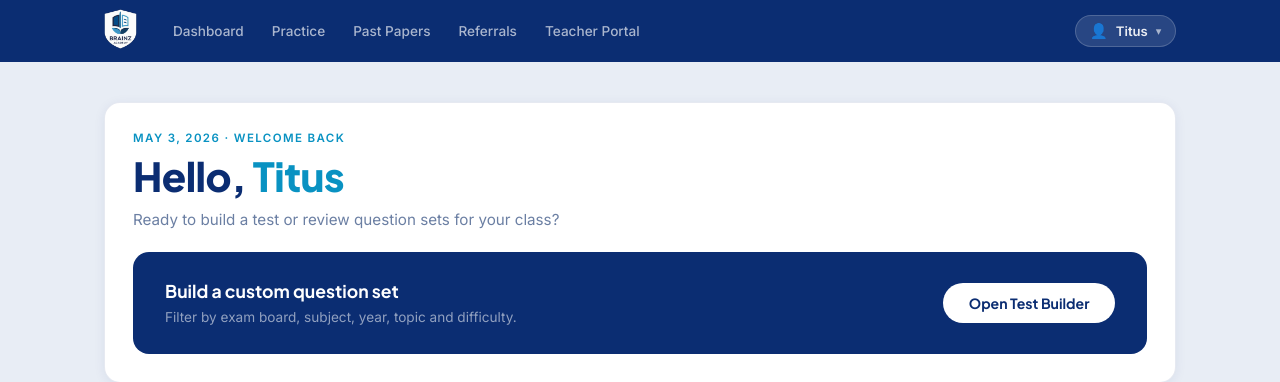
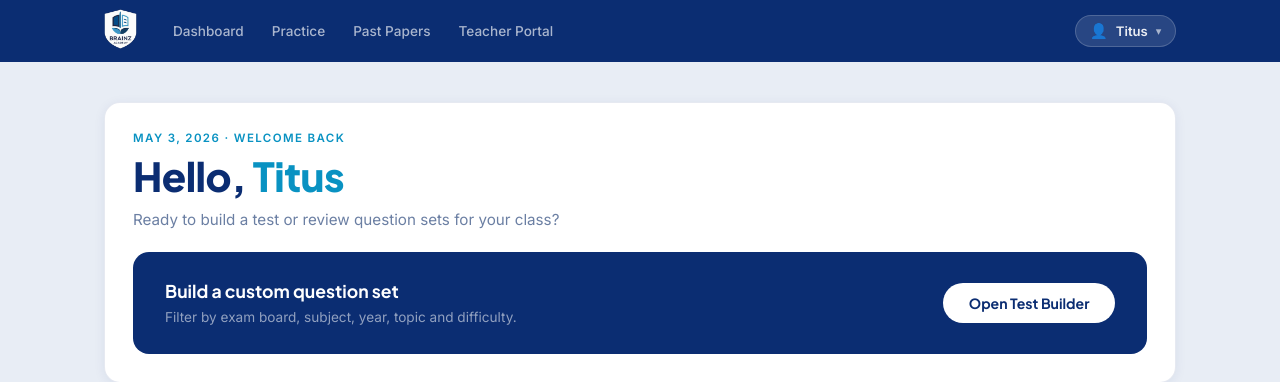
Before and after one commit to Oneshojon/Brainz-Academy, a Django app: page /dashboard/ in a window 1280 px wide. Shown: the top 382 px of the page. Run offline with Django 5.2, Linux system fonts and the light colour scheme; a user stored in the database is signed in; data comes from the database, SQL or seed files in the repository.

Commit message:
Add referral links on nav link - 1.

```diff
--- a/Users/templates/Users/layout.html
+++ b/Users/templates/Users/layout.html
@@ -35,7 +35,6 @@
             <a href="{% url 'Users:dashboard' %}" class="nav-link">Dashboard</a>
             <a href="{% url 'practice:practice_home' %}" class="nav-link">Practice</a>
             <a href="{% url 'practice:past_papers' %}" class="nav-link">Past Papers</a>
-            <a href="{% url 'Users:referrals' %}" class="nav-link">Referrals</a>
             {% if user.role == 'TEACHER' %}
               <a href="{% url 'teacher:dashboard' %}" class="nav-link">Teacher Portal</a>
             {% endif %}
@@ -72,6 +71,7 @@
       {% if user.role == 'TEACHER' %}
         <a href="{% url 'teacher:dashboard' %}" class="dropdown-item">Teacher Portal</a>
       {% endif %}
+      <a href="{% url 'Users:referrals' %}" class="dropdown-item">Referrals</a>
       <a href="{% url 'Users:logout' %}" class="dropdown-item">Logout</a>
     </div>
   </div>
```
